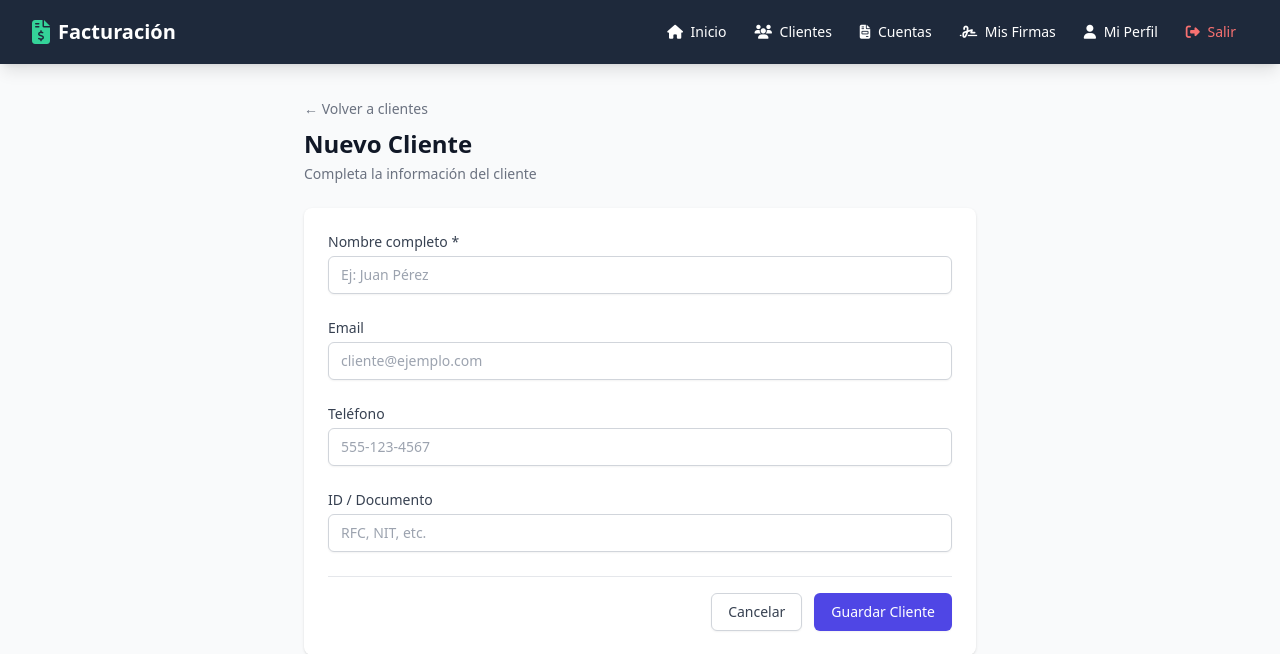
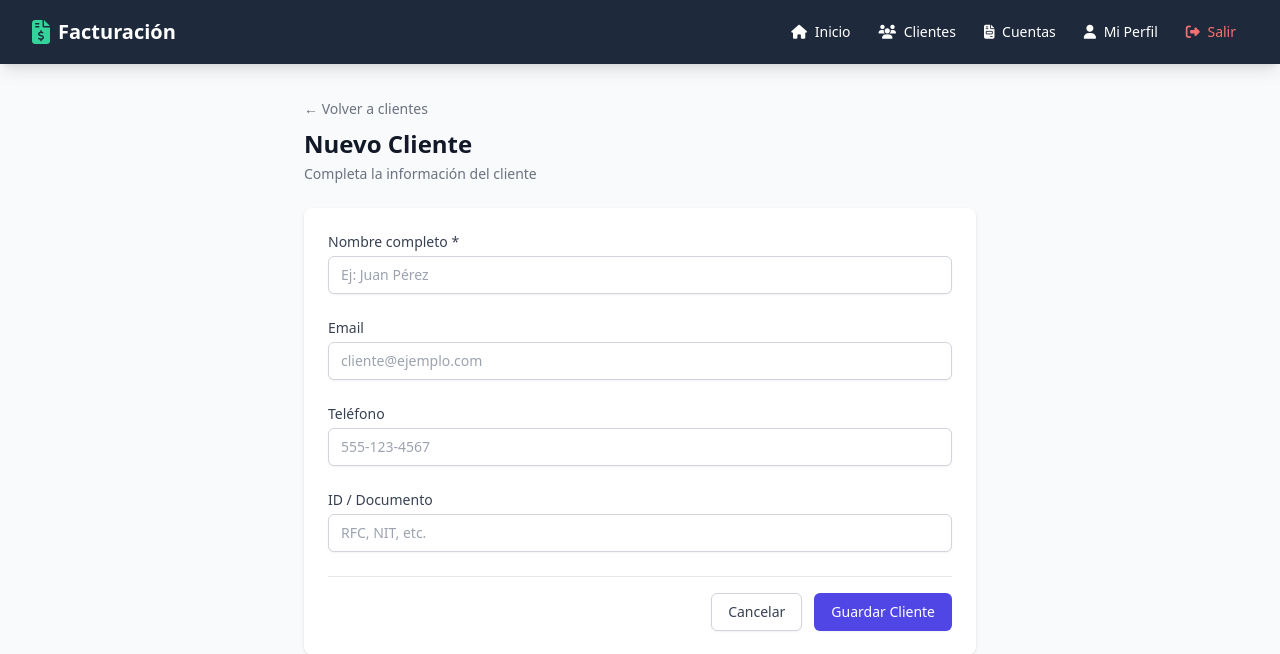
Before and after one commit to Eglism11/web-facturacion, a Flask app: page /clientes/nuevo in a window 1280 px wide. Shown: the top 654 px of the page. Run offline with Flask 3, Linux system fonts and the light colour scheme; the visitor is signed in with stand-in values (Sample User, id 1); parts of the project's set-up code (start-up, migrations or seed data) failed here and were passed over; some libraries are stand-ins or nearby versions.

Commit message:
fix: remove Mis Firmas from nav, integrate into Mi Perfil

```diff
--- a/templates/base.html
+++ b/templates/base.html
@@ -52,9 +52,6 @@
                 <a href="{{ url_for('listar_cuentas') }}" class="block rounded-md px-3 py-3 text-sm font-medium hover:bg-slate-700 md:inline-block md:py-2">
                     <i class="fas fa-file-invoice mr-2 w-5 text-center text-emerald-400 md:mr-1 md:w-auto md:text-inherit"></i> Cuentas
                 </a>
-                <a href="{{ url_for('gestionar_firmas') }}" class="block rounded-md px-3 py-3 text-sm font-medium hover:bg-slate-700 md:inline-block md:py-2">
-                    <i class="fas fa-signature mr-2 w-5 text-center text-emerald-400 md:mr-1 md:w-auto md:text-inherit"></i> Mis Firmas
-                </a>
                 <a href="{{ url_for('perfil') }}" class="block rounded-md px-3 py-3 text-sm font-medium hover:bg-slate-700 md:inline-block md:py-2">
                     <i class="fas fa-user mr-2 w-5 text-center text-emerald-400 md:mr-1 md:w-auto md:text-inherit"></i> Mi Perfil
                 </a>
```
